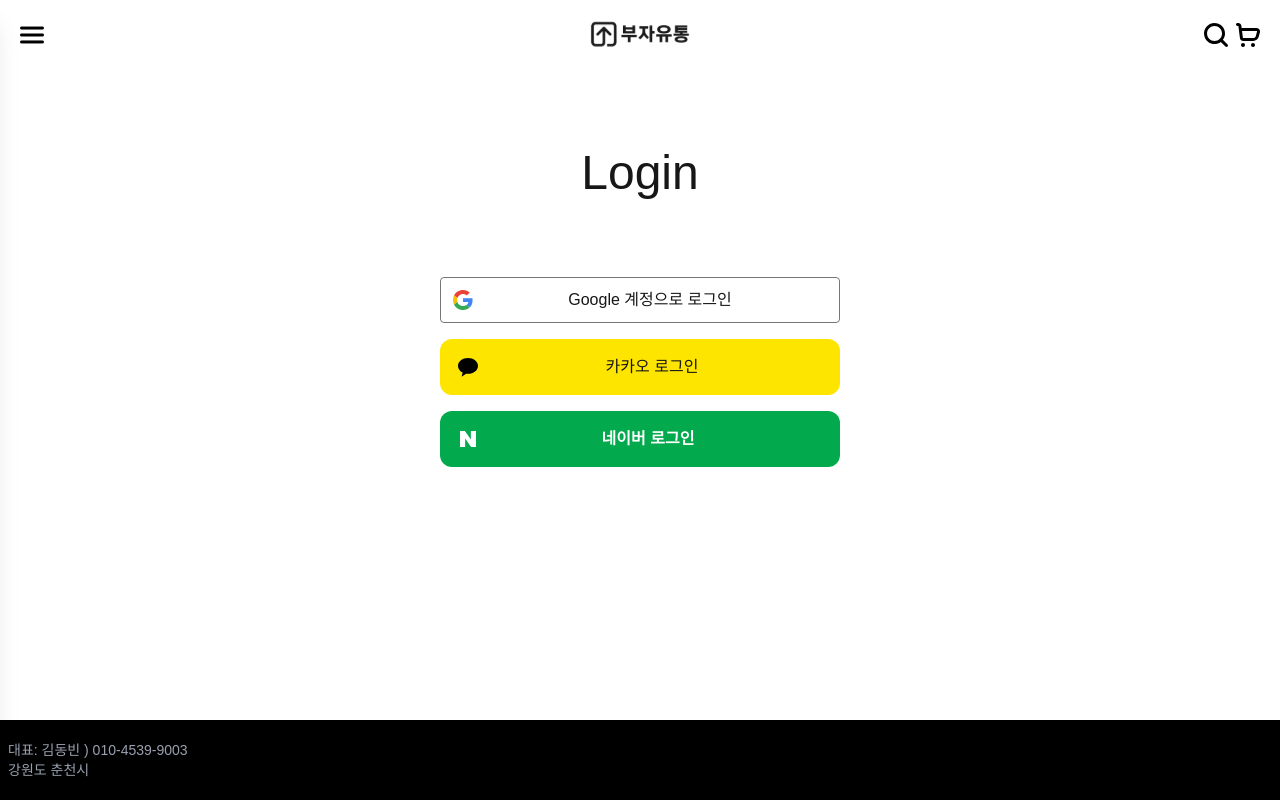
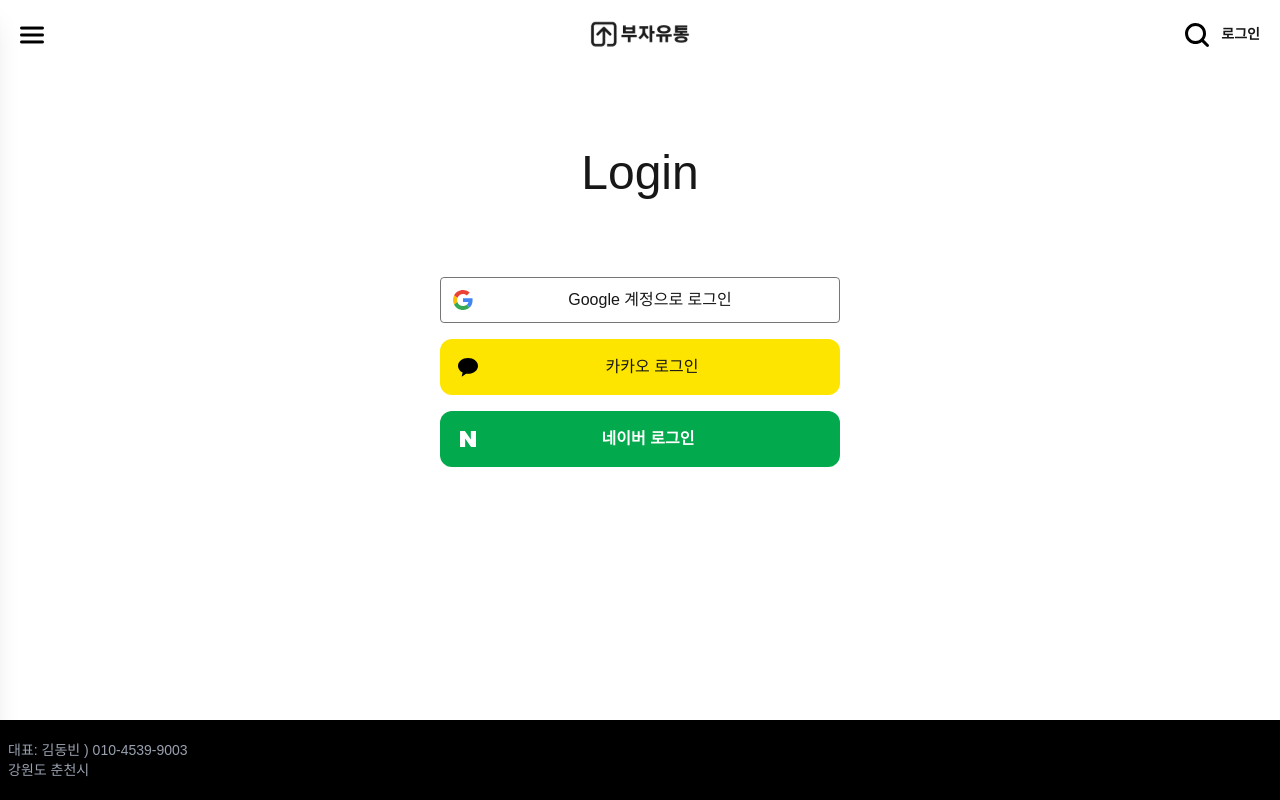
Before and after one commit to 10000jaeN/buja-distributor, a Next.js app: page /login in a window 1280 px wide. Built offline with nearby package versions, Linux system fonts and the light colour scheme; no server answers.

Commit message:
feat: add authStore in SideBar and Nav

```diff
--- a/src/components/common/Nav.tsx
+++ b/src/components/common/Nav.tsx
@@ -1,6 +1,7 @@
 "use client";
 
 import { CartIcon, Logo, MenuIcon, SearchIcon } from "@/assets";
+import useAuthStore from "@/store/useAuthStore";
 import useMenuStore from "@/store/useMenuStore";
 import Link from "next/link";
 import { useRef, useState } from "react";
@@ -9,6 +10,7 @@
   const [openSearchBar, setOpenSearchBar] = useState<boolean>(false);
   const inputRef = useRef<HTMLInputElement>(null);
   const openMenu = useMenuStore((state) => state.openMenu);
+  const loggedIn = useAuthStore((state) => state.isLoggedIn);
 
   const onClickSearchBar = () => {
     setOpenSearchBar(!openSearchBar);
@@ -17,16 +19,16 @@
 
   return (
     <nav className="sticky top-0 z-50 flex h-17.25 items-center justify-between bg-white p-5">
-      <MenuIcon className="h-6 w-6" onClick={openMenu} />
+      <MenuIcon className="h-6 w-6 hover:cursor-pointer" onClick={openMenu} />
       <Link href="/" className="absolute left-1/2 -translate-x-1/2">
         <Logo className="w-[102px]" shapeRendering="crispEdges" />
       </Link>
-      <div className="flex items-center gap-3">
+      <div className="flex items-center gap-4">
         <div className="relative">
           <input
             placeholder="검색어를 입력해주세요"
             ref={inputRef}
-            className={`${openSearchBar ? "w-[70vw] px-2.5 pl-10 opacity-100" : "w-7 px-0 opacity-0"} h-9 rounded-full bg-gray-200 transition-normal duration-300`}
+            className={`${openSearchBar ? `${loggedIn ? "w-[70vw]" : "w-[60vw]"} px-2.5 pl-10 opacity-100` : "w-7 px-0 opacity-0"} h-9 rounded-full bg-gray-200 transition-normal duration-300`}
           />
           <SearchIcon
             className="absolute top-1/2 left-2 h-6 w-6 -translate-y-1/2 hover:cursor-pointer"
@@ -34,7 +36,16 @@
           />
         </div>
 
-        <CartIcon className="h-6 w-6" shapeRendering="geometricPrecision" />
+        {loggedIn ? (
+          <CartIcon className="h-6 w-6" shapeRendering="geometricPrecision" />
+        ) : (
+          <Link
+            href="/login"
+            className="text-[14px] font-bold underline-offset-3 hover:cursor-pointer hover:underline"
+          >
+            로그인
+          </Link>
+        )}
       </div>
     </nav>
   );
--- a/src/components/common/SideBar.tsx
+++ b/src/components/common/SideBar.tsx
@@ -1,6 +1,7 @@
 "use client";
 
 import { CancelIcon, Logo } from "@/assets";
+import useAuthStore from "@/store/useAuthStore";
 import useMenuStore from "@/store/useMenuStore";
 import Link from "next/link";
 import { useEffect, useState } from "react";
@@ -16,6 +17,7 @@
 const SideBar = () => {
   const { isOpen, closeMenu } = useMenuStore();
   const [openCategory, setOpenCategory] = useState<boolean>(false);
+  const { isLoggedIn, logout } = useAuthStore();
 
   useEffect(() => {
     if (isOpen) {
@@ -24,6 +26,11 @@
       document.body.style.overflow = "unset";
     }
   }, [isOpen]);
+
+  const handleClickLogout = () => {
+    logout();
+    closeMenu();
+  };
 
   const onClickOpenCategory = () => {
     setOpenCategory(!openCategory);
@@ -43,24 +50,33 @@
           <Link href={"/"}>
             <Logo className="flex" />
           </Link>
-          <Link href={"/login"} onClick={closeMenu}>
-            로그인
-          </Link>
+
           <CancelIcon className="h-5 w-5 cursor-pointer" onClick={closeMenu} />
         </div>
+        {isLoggedIn && (
+          <div className="mt-10 flex justify-between">
+            <p>
+              내 정보? 부분
+              <br /> 디자인 레퍼런스 찾는 중
+            </p>
+            <button onClick={handleClickLogout}>로그아웃(임시)</button>
+          </div>
+        )}
         <ul className="mt-10 flex cursor-pointer flex-col gap-1 font-bold">
           <li className="">
             <div className="flex justify-between hover:bg-gray-300">
               <p>카테고리</p>
               <p onClick={onClickOpenCategory} className="cursor-pointer">
-                +
+                {openCategory ? "-" : "+"}
               </p>
             </div>
             <ul className="ml-3 font-medium">
               {openCategory &&
                 category.map((cat) => (
                   <li>
-                    <Link href={`/category/${cat.name}`}>{cat.name}</Link>
+                    <Link href={`/products?category=${cat.name}`}>
+                      {cat.name}
+                    </Link>
                   </li>
                 ))}
             </ul>
```
